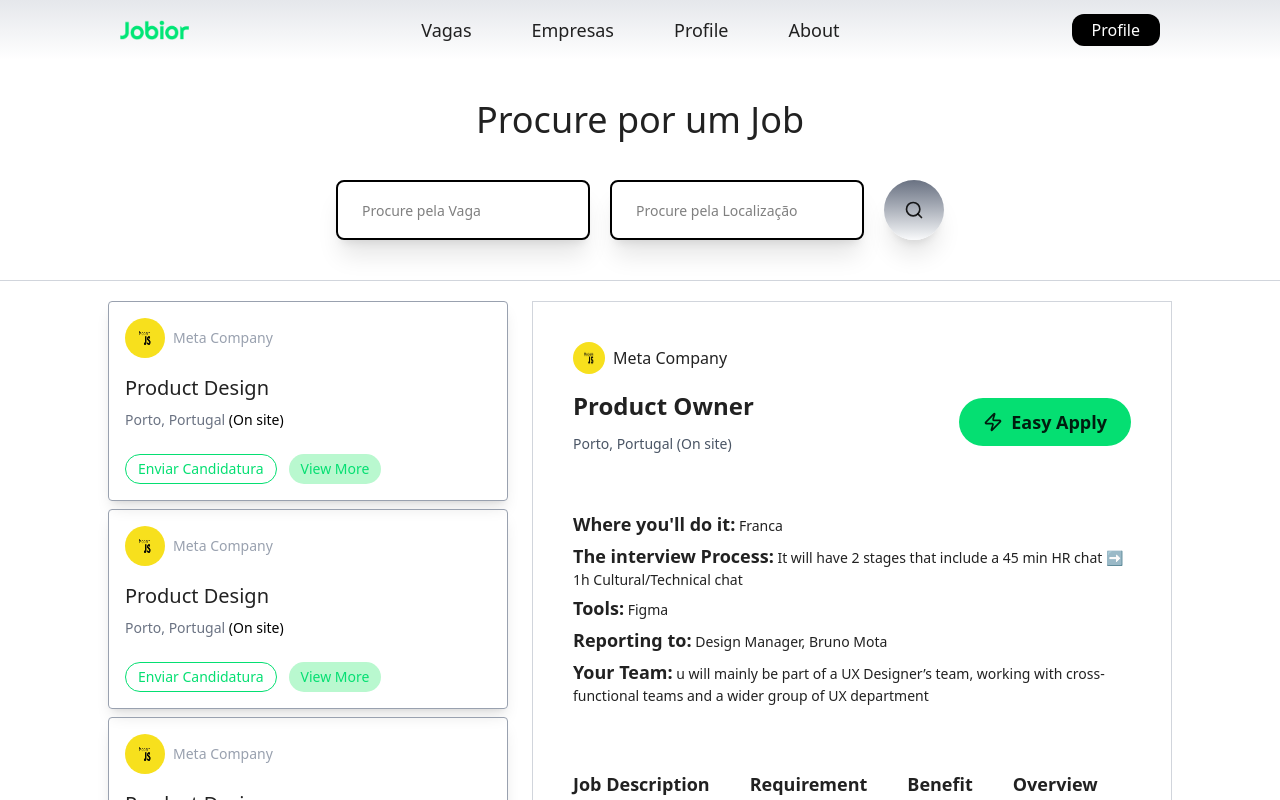
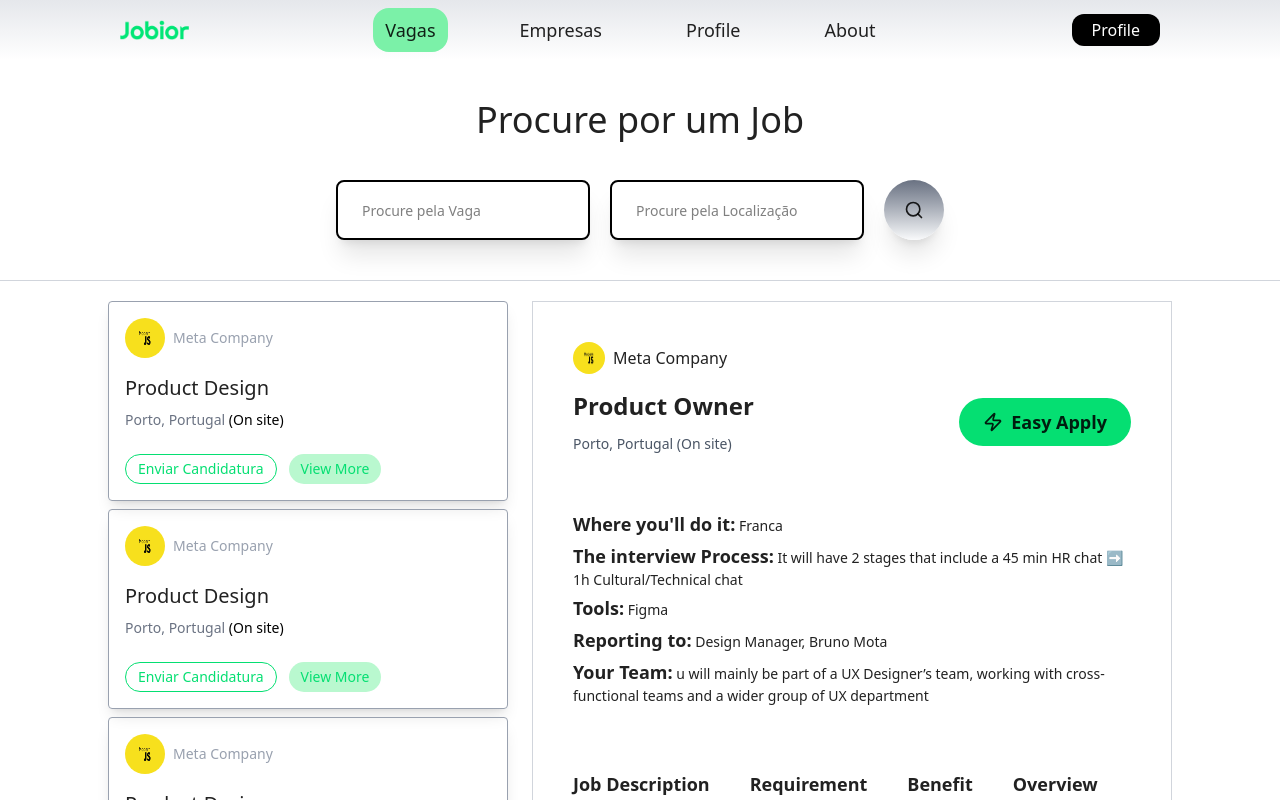
Before and after one commit to Trabalho-Tic/Tic-Site-de-vagas-de-emprego-, a React (Vite) app in the folder Frontend/TicFrontend/: page /vagas in a window 1280 px wide. Shown: the top 800 px of the page. Built offline with nearby package versions, Linux system fonts and the light colour scheme.

Commit message:
fix(header) Ajustando o nav

```diff
--- a/Frontend/TicFrontend/src/components/Header.jsx
+++ b/Frontend/TicFrontend/src/components/Header.jsx
@@ -1,6 +1,6 @@
 import React from "react"
 import "../Styles/home.css"
-import { Link } from "react-router-dom"
+import { NavLink, Link } from "react-router-dom"
 import logo from "../assets/Jobior.png"
 
 function Home() {
@@ -9,10 +9,10 @@ function Home() {
         <header className="flex flex-col sm:flex-row justify-between items-center sm:px-10 lg:px-30 bg-gradient-to-t from-white to-gray-200 h-15">
             <img className="h-5 hidden sm:flex" src={logo} alt="" />
             <nav className="flex py-5 sm:py-0 gap-8 sm:gap-15">
-                <Link to={"/"} className="text-lg font-medium transition-all duration-400 hover:text-gray-200">Vagas</Link>
-                <Link to={"/"} className="text-lg font-medium transition-all duration-400 hover:text-gray-200">Empresas</Link>
-                <Link to={"/"} className="text-lg font-medium transition-all duration-400 hover:text-gray-200">Profile</Link>
-                <Link to={"/"} className="text-lg font-medium transition-all duration-400 hover:text-gray-200">About</Link>
+                <NavLink to={"/vagas"} className={({ isActive }) => isActive ? "text-lg bg-green-300 rounded-2xl py-2 px-3 font-medium transition-all duration-400 hover:text-gray-200" : "text-lg font-medium py-2 px-3 transition-all duration-400 hover:text-gray-200"}>Vagas</NavLink>
+                <NavLink to={"/"} className={({ isActive }) => isActive ? "text-lg bg-green-300 rounded-4xl py-2 px-3 font-medium transition-all duration-400 hover:text-gray-200" : "text-lg font-medium py-2 px-3 transition-all duration-400 hover:text-gray-200"}>Empresas</NavLink>
+                <NavLink to={"/"} className={({ isActive }) => isActive ? "text-lg bg-green-300 rounded-4xl py-2 px-3 font-medium transition-all duration-400 hover:text-gray-200" : "text-lg font-medium py-2 px-3 transition-all duration-400 hover:text-gray-200"}>Profile</NavLink>
+                <NavLink to={"/"} className={({ isActive }) => isActive ? "text-lg bg-green-300 rounded-4xl py-2 px-3 font-medium transition-all duration-400 hover:text-gray-200" : "text-lg font-medium py-2 px-3 transition-all duration-400 hover:text-gray-200"}>About</NavLink>
             </nav>
             <Link className="hidden sm:flex bg-black text-white px-5 py-1 transition-all duration-500 hover:bg-gray-500 rounded-xl">Profile</Link>
         </header>
```
